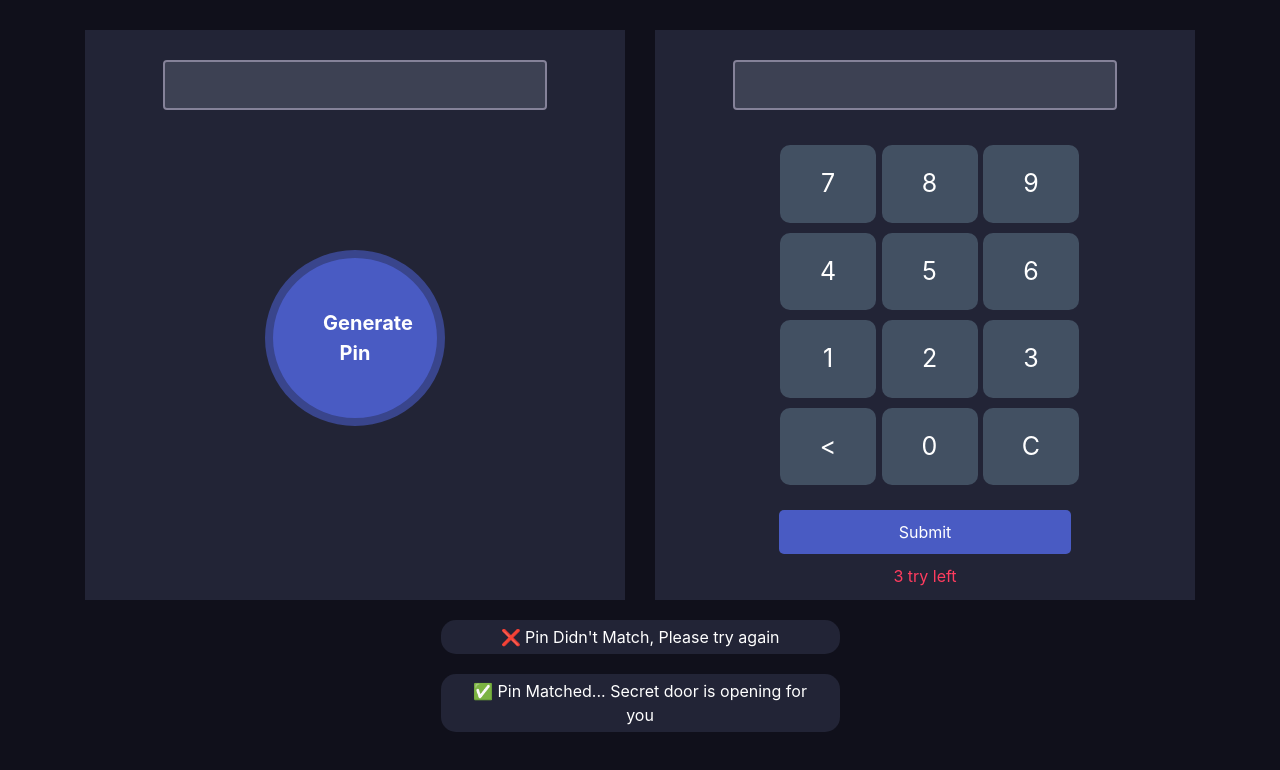
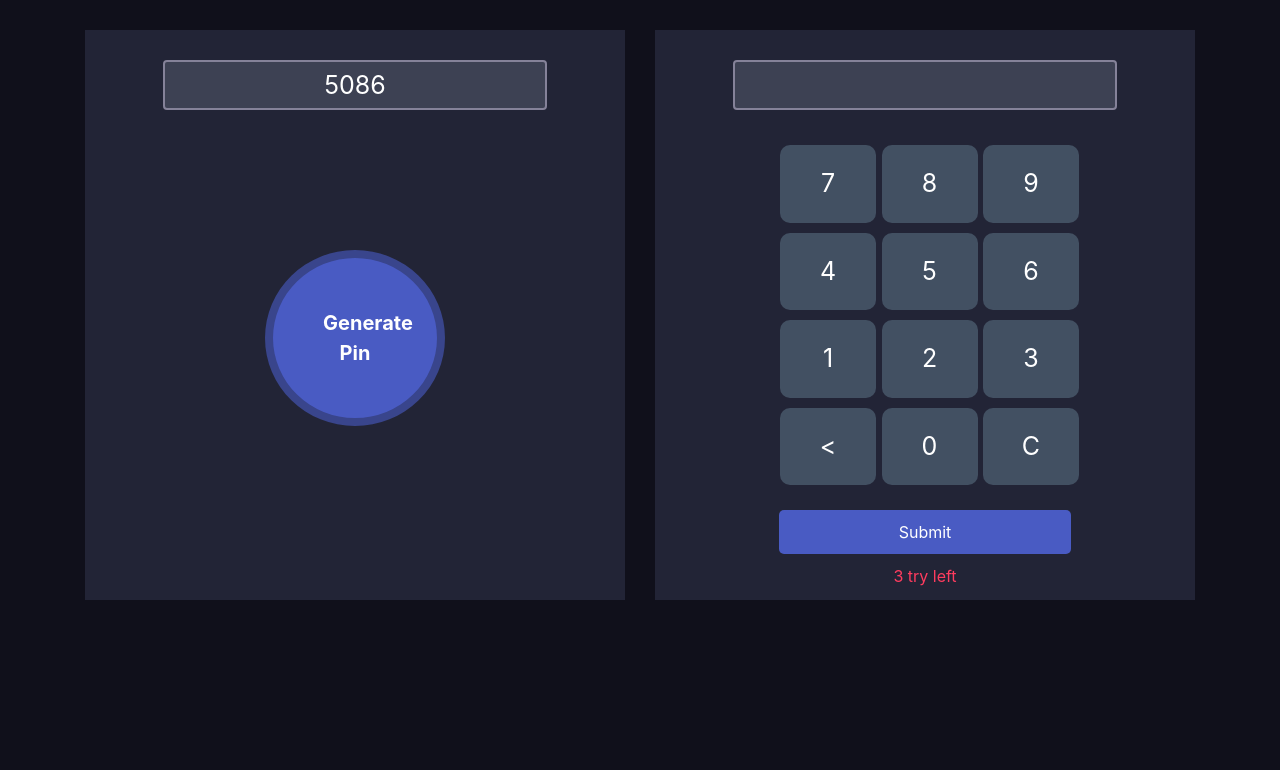
Before and after one commit to Abir-Hasan-GUB/pin-matcher, a plain HTML site: page index.html in a window 1280 px wide. Both pictures are taken after a click on the button "Generate Pin". Drawn offline with nearby package versions, Linux system fonts and the light colour scheme.

Commit message:
disabled input field and complete reandom number generator

```diff
--- a/css/style.css
+++ b/css/style.css
@@ -25,7 +25,6 @@ body {
     color: #ffffff;
     font-weight: bold;
     font-size: 20px;
-    text-align: center;
 }
 .generate-btn:focus{
     outline: none;
@@ -41,6 +40,8 @@ input[type='text']{
     border: 2px solid #858299;
     height: 50px;
     padding: 10px;
+    text-align: center;
+    font-size: 25px;
 }
 input[type='text']:focus {
     background-color: #3D4153;
@@ -104,3 +105,8 @@ color: #E0B612;
     color: #FF3C5F;
     margin-top: 10px;
 }
+
+
+#notify-dont-match,#notify-match{
+    display: none;
+}
--- a/index.html
+++ b/index.html
@@ -12,13 +12,13 @@
         <div class="row">
             <div class="col-md-6">
                 <div class="pin-generator half-width">
-                    <input class="form-control" type="text">
-                    <button class="generate-btn">Generate Pin</button>
+                    <input class="form-control" type="text" id="disply-pin">
+                    <button class="generate-btn" id="generate-pin">Generate Pin</button>
                 </div>
             </div>
             <div class="col-md-6">
                 <div class="input-section half-width">
-                    <input class="form-control" type="text">
+                    <input class="form-control" type="text" id="input-pin">
                     <div class="numbers">
                         <div class="calc-body">
                             <div class="calc-button-row">
@@ -50,8 +50,8 @@
             </div>
         </div>
         <div class="notify-section">
-            <p class="notify">❌ Pin Didn't Match, Please try again</p>
-            <p class="notify">✅ Pin Matched... Secret door is opening for you</p>
+            <p class="notify" id="notify-dont-match">❌ Pin Didn't Match, Please try again</p>
+            <p class="notify" id="notify-match">✅ Pin Matched... Secret door is opening for you</p>
         </div>
     </div>
     <script src="js/style.js"></script>
--- a/js/style.js
+++ b/js/style.js
@@ -0,0 +1,21 @@
+// disable input field and set background
+
+function disabledAndSetBG(inputID){
+    const selectId = document.getElementById(inputID);
+    selectId.disabled  = true;
+    selectId.style.background = "#3D4153";
+}
+disabledAndSetBG("disply-pin");
+disabledAndSetBG("input-pin");
+
+
+// Generate Random value
+function randomNumber(min, max) {
+    return Math.random() * (max - min) + min;
+  }
+
+// Add event listener to generate button and creat random value
+  document.getElementById("generate-pin").addEventListener("click",function(){
+        var randomValue = Math.round(randomNumber(1000,9999));
+         document.getElementById("disply-pin").value = randomValue;
+  })
```
